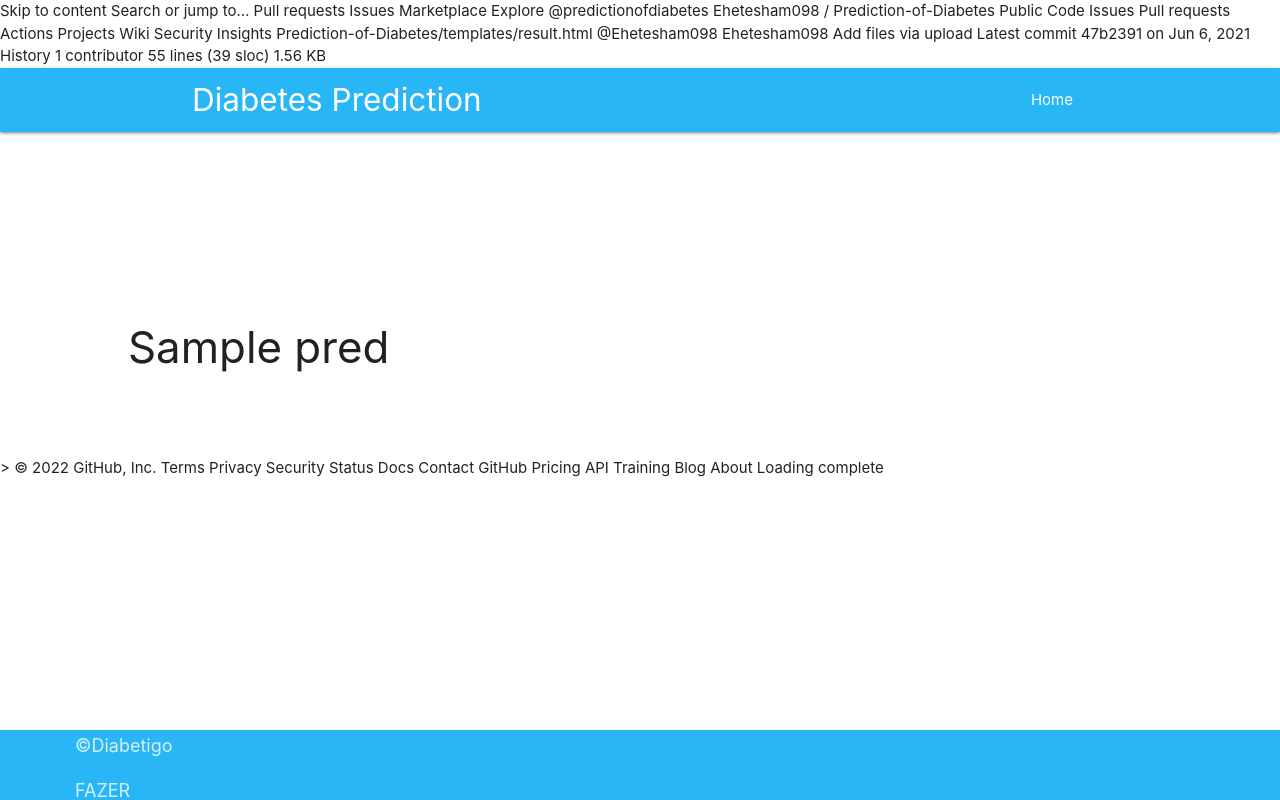
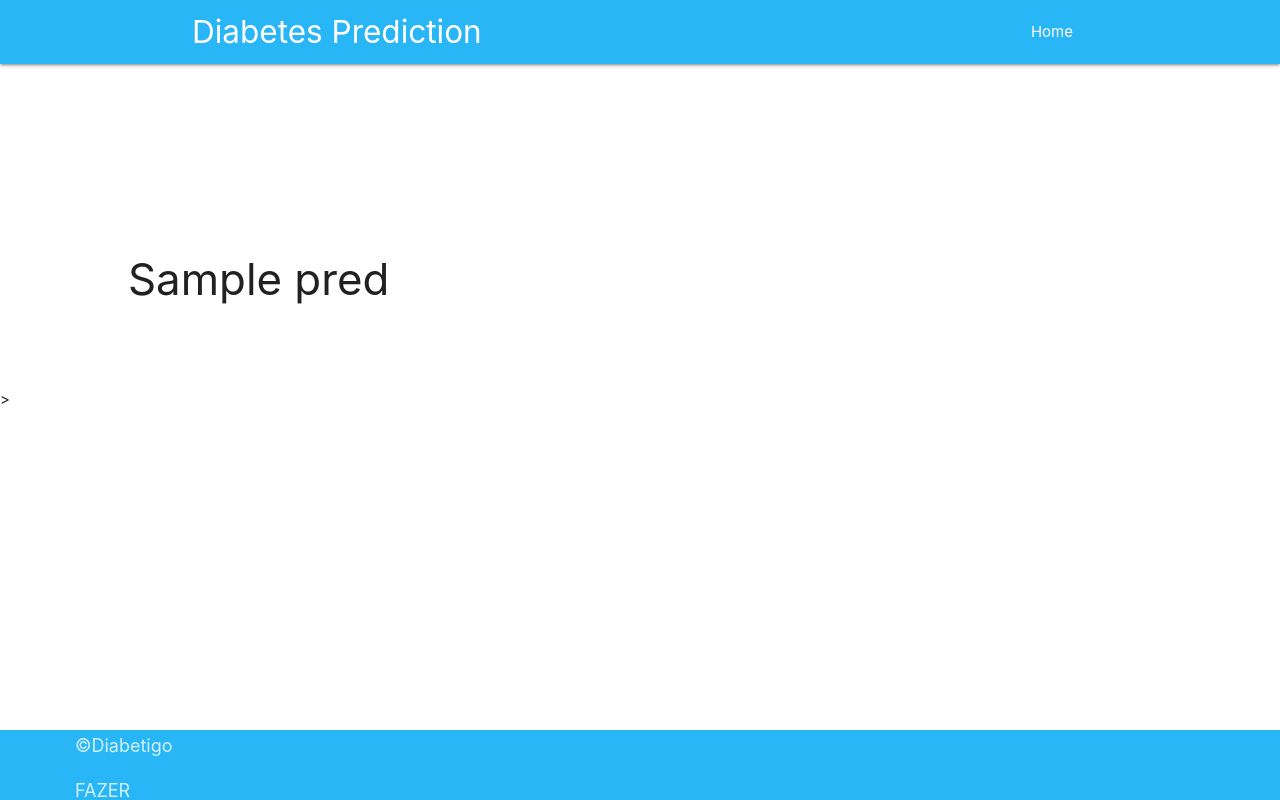
Before and after one commit to predictionofdiabetes/predict, a Flask app: template templates/result.html in a window 1280 px wide. Run offline with Flask 2, Linux system fonts and the light colour scheme; the template is opened without the code that fills it: most values are stand-ins (such as "Sample title", 1, 10 or a date in 2020); parts of the project's set-up code (start-up, migrations or seed data) failed here and were passed over; some libraries are stand-ins or nearby versions.

Commit message:
Update result.html

```diff
--- a/templates/result.html
+++ b/templates/result.html
@@ -1,32 +1,4 @@
- Skip to content
-Search or jump to…
-Pull requests
-Issues
-Marketplace
-Explore
-
-@predictionofdiabetes
-Ehetesham098
-/
-Prediction-of-Diabetes
-Public
-Code
-Issues
-Pull requests
-Actions
-Projects
-Wiki
-Security
-Insights
-Prediction-of-Diabetes/templates/result.html
-@Ehetesham098
-Ehetesham098 Add files via upload
-Latest commit 47b2391 on Jun 6, 2021
- History
- 1 contributor
-55 lines (39 sloc)  1.56 KB
-
-<!DOCTYPE html>
+ <!DOCTYPE html>
 <html lang="en">
 <head>
   <meta http-equiv="Content-Type" content="text/html; charset=UTF-8"/>
@@ -80,16 +52,3 @@ Latest commit 47b2391 on Jun 6, 2021
 
   </body>
 </html>
-© 2022 GitHub, Inc.
-Terms
-Privacy
-Security
-Status
-Docs
-Contact GitHub
-Pricing
-API
-Training
-Blog
-About
-Loading complete
```
